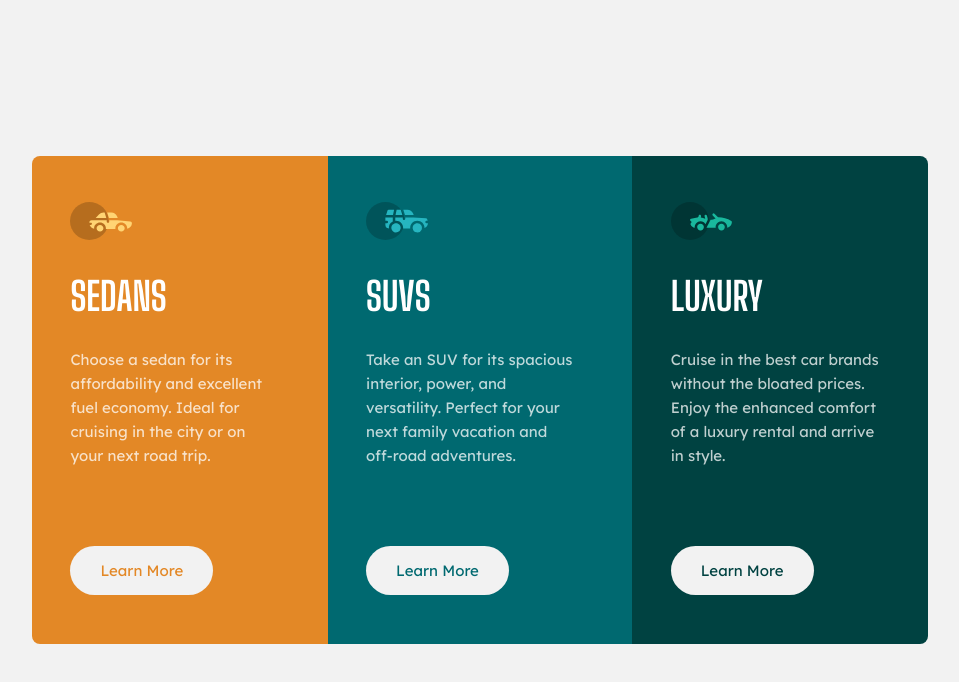
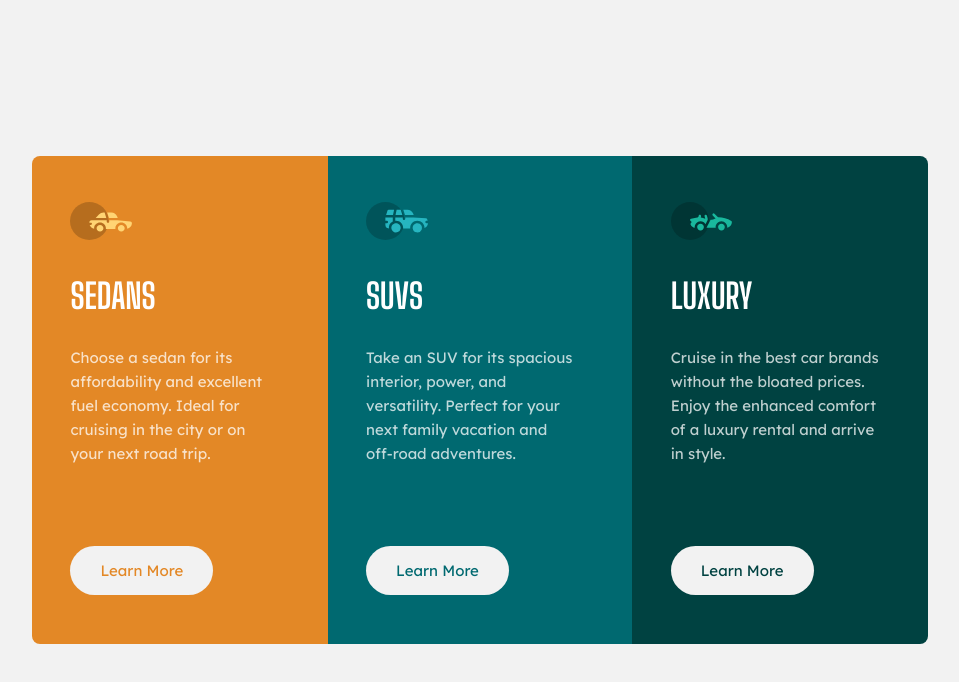
Before and after one commit to cypriangoruk/frontendmentor-3-column-peview, a plain HTML site: page index.html in a window 1280 px wide. Shown: the whole page, without its empty margins (160-1119 px from the left). Drawn offline with Linux system fonts and the light colour scheme.

Commit message:
Update style.css

```diff
--- a/css/style.css
+++ b/css/style.css
@@ -186,7 +186,7 @@ a {
         width: 4.8vw;
     }
     .box-title {
-        font-size: 2.6rem;
+        font-size: 2.3rem;
         color: white;
         margin-top: 0;
         padding-top: 0;
```
